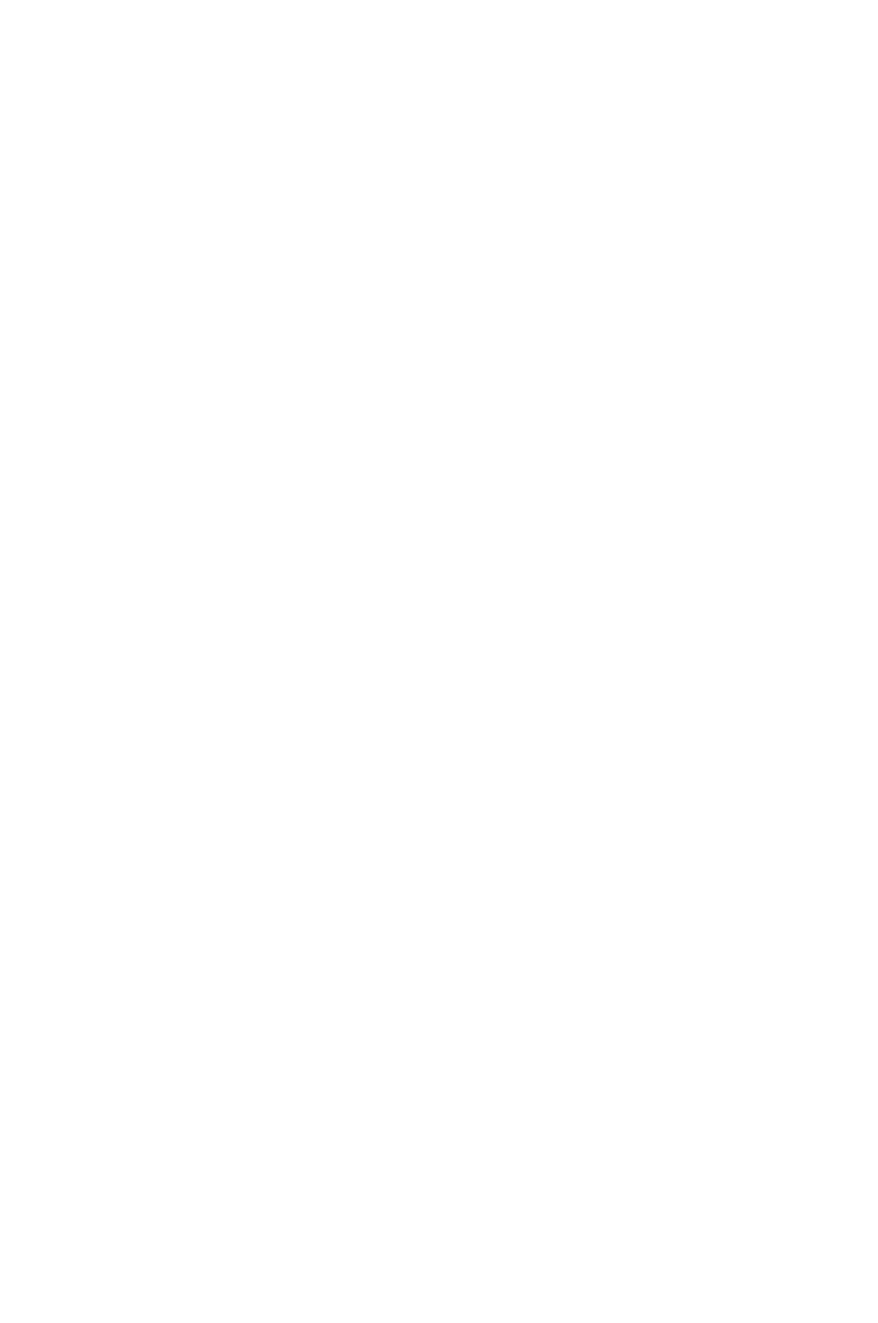
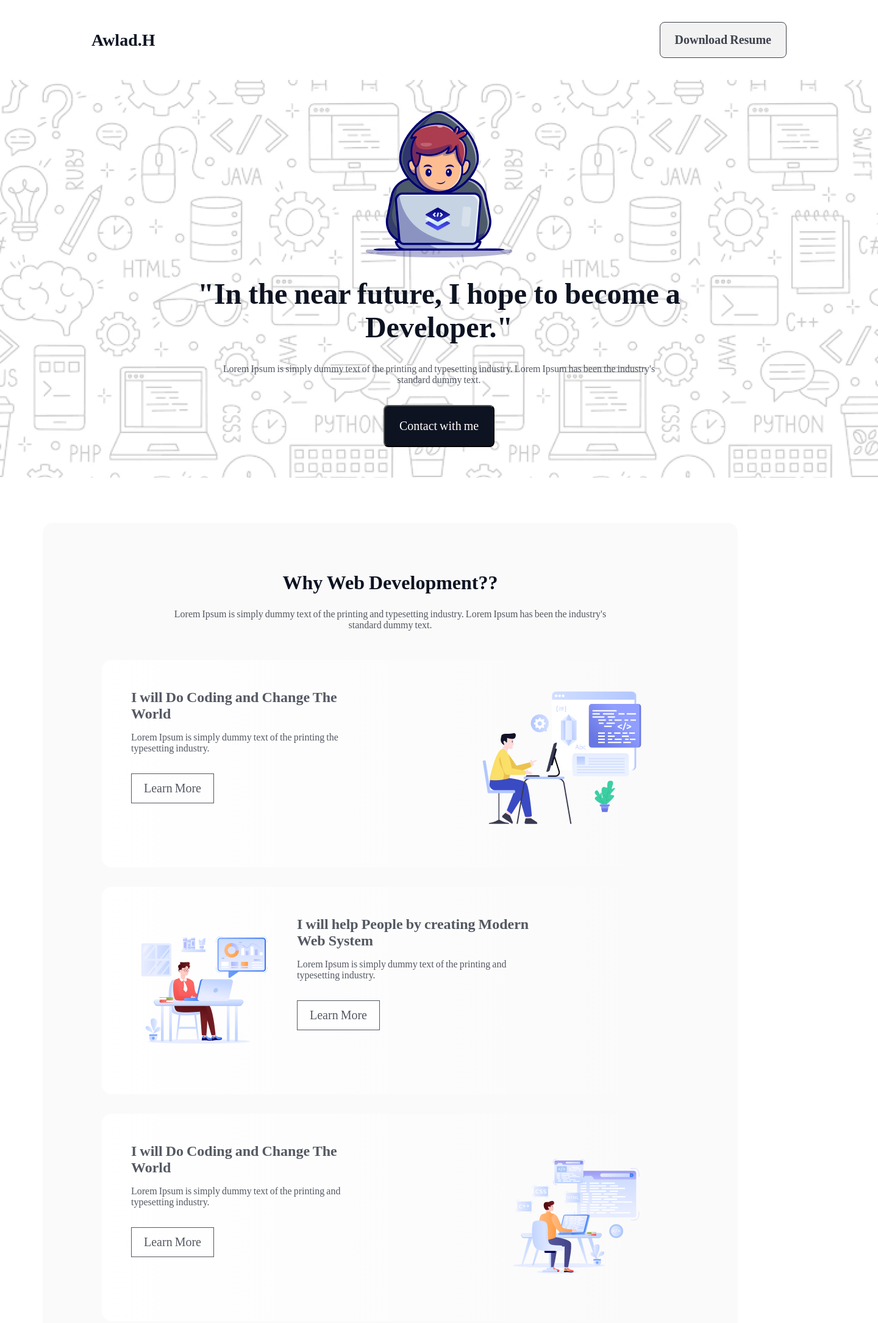
Before and after one commit to n-a-riyal/assignment-1-solution, a plain HTML site: page index.html in a window 1280 px wide. Shown: the top 2169 px of the page at 61% size, 1440 px wide, since content can reach past the window. Before the commit the page ends 800 px from the top, so only its background shows below. Drawn offline with Linux system fonts and the light colour scheme; a web font is replaced by a local one.

Commit message:
4 section end

```diff
--- a/index.html
+++ b/index.html
@@ -7,14 +7,82 @@
     <link rel="stylesheet" href="./style/style.css">
 </head>
 <body>
-    <header>
+    <header class="main-width " >
+        <section class="header-up-section secondary-width">
+            <h6 >Awlad.H</h6>
+            <button >Download Resume</button>
+        </section>
+        <section class="header-section">
+            <div class="header-section-container">
+                <img src="./images/Group.png" alt="">
+                <h1>"In the near future, I hope to become a <br>Developer."</h1>
+                <p class="text-description">Lorem Ipsum is simply dummy text of the printing and typesetting industry. Lorem Ipsum has been the industry's <br>standard dummy text.</p>
+                <button>Contact with me</button>
+            </div>
+        </section>
+    </header>
+    <main >
+        <section class="development-section secondary-width">
+            <div class="development-section-container">
+                <div class="development-section-text">
+                    <h1 class="text-title">Why Web Development??</h1>
+                    <p class="text-description">Lorem Ipsum is simply dummy text of the printing and typesetting industry. Lorem Ipsum has been the industry's <br>standard dummy text.</p>
+                </div>
+                <div>
+                    <div class="image-text">
+                        <div class="text-2-container">
+                            <h3>I will Do Coding and Change The <br> World</h3>
+                            <p class="text-description">Lorem Ipsum is simply dummy text of the printing the <br> typesetting industry.</p>
+                            <button>Learn More</button>
+                        </div>
+                        <div class="image-2-container">
+                            <img src="./images/Layer_1.png" alt="">
+                        </div>
 
-    </header>
-    <main>
+                    </div>
+                    <div class="image-text-2">
+                        <div class="image-2-container"> <img src="./images/Group 3.png" alt=""></div>
+                        <div class="text-2-container">
+                            <h3>I will help People by creating Modern <br>Web System</h3>
+                            <p class="text-description">Lorem Ipsum is simply dummy text of the printing and <br>typesetting industry.</p>
+                            <button>Learn More</button>
+                        </div>
+
+                    </div>
+                    <div class="image-text">
+                        <div class="text-2-container">
+                            <h3 class="">I will Do Coding and Change The <br>World</h3>
+                            <p class="text-description">Lorem Ipsum is simply dummy text of the printing and <br> typesetting industry.</p>
+                            <button>Learn More</button>
+                        </div>
+
+                        <div class="image-2-container"><img src="./images/Group 4.png" alt=""></div>
+                    </div>
+
+
+                </div>
+            </div>
+        </section>
+        <section class="vai-section secondary-width">
+            <div class="vai-section-text">
+                <h3 class="text-title">My Inspiration</h3>
+                <p class="text-description">Lorem Ipsum is simply dummy text of the printing and typesetting industry. Lorem Ipsum has been the industry's <br>standard dummy text.</p>
+            </div>
+            <div class="vai-section-image">
+                <img src="./images/Rectangle 1.png" alt="">
+            </div>
+        </section>
 
     </main>
-    <footer>
-
+    <footer class="main-width">
+         <section class="footer-container secondary-width">
+            <div class="footer-text">
+                <h5>An Open Commitment by Awlad Hossain</h5>
+            </div>
+            <div class="footer-icon">
+                <img src="./images/facebook.png" alt=""><img src="./images/github.png" alt=""><img src="./images/linkedin-icon 1.png" alt="">
+            </div>
+         </section>
     </footer>
 
 </body>
--- a/style/style.css
+++ b/style/style.css
@@ -0,0 +1,224 @@
+@import url('https://fonts.googleapis.com/css2?family=Azeret+Mono:ital,wght@0,100..900;1,100..900&display=swap');
+
+*{
+    margin: 0;
+    padding: 0;
+    box-sizing: border-box;
+    font-family: "Azeret Mono";
+    word-spacing: -1px;
+    font-style: normal
+}
+/* shared style start */
+.main-width{
+    width: 1440px;
+    margin: 0 auto;
+
+}
+.secondary-width{
+    width: 1140px;
+    margin: 0 auto;
+
+}
+.text-title{
+    font-size:32px ;
+    font-weight:800 ;
+    color: rgb(13, 19, 33);
+}
+.text-description{
+    font-size: 16px;
+    font-weight: 400;
+    color: rgb(13, 19, 33);
+    opacity: 0.7;
+}
+
+/* shared style end */
+/* header-up section start */
+.header-up-section{
+    height: 131px;
+ display: flex;
+ justify-content: space-between;
+ align-items: center;
+
+
+}
+.header-up-section h6{
+ font-size: 28px;
+ font-weight:800 ;
+ color:rgb(13, 19, 33) ;
+}
+.header-up-section button{
+    font-size: 20px;
+    font-weight:600 ;
+    color:rgb(13, 19, 33) ;
+    padding: 17px 24px;
+    border: 1px solid rgb(13, 19, 33);
+     border-radius: 8px;
+    opacity: 0.8;
+
+   }
+/* header-up section end */
+/* header section start */
+
+.header-section{
+    background-image: url(../images/Hero-bg.png);
+    background-position: center;
+    background-repeat: no-repeat;
+    background-size: cover;
+
+
+}
+.header-section-container{
+   width: 88%;
+   margin: 0 auto;
+  height: 652px;
+   display: flex;
+   align-items: center;
+   justify-content: center;
+   flex-direction: column;
+   text-align: center;
+}
+.header-section-container h1{
+font-size: 48px;
+font-weight: 800;
+color: rgb(13, 19, 33);
+margin: 32px  24px;
+}
+.header-section-container button{
+    margin-top: 32px;
+    font-size: 20px;
+    font-weight: 600px;
+    padding: 21px  24px;
+    background-color:rgb(13, 19, 33) ;
+     color: rgb(255, 255, 255);
+    border-radius:8px ;
+     -webkit-border-radius:8px ;
+      -moz-border-radius:8px ;
+       -ms-border-radius:8px ;
+        -o-border-radius:8px ;
+}
+/* header section end */
+/* devlopment section start*/
+.development-section{
+ display: flex;
+ margin-top:74px ;
+ margin-bottom: 90px;
+ justify-content: center;
+ align-items: center;
+ border-radius: 16px;
+ border-radius: 16px;
+
+background: rgba(13, 19, 33, 0.02);
+ -webkit-border-radius: 16px;
+ -moz-border-radius: 16px;
+ -ms-border-radius: 16px;
+ -o-border-radius: 16px;
+ padding: 80px 97px;
+}
+.development-section-container{
+  width: 946px;
+  height: 1233px;
+}
+ .development-section-text{
+    display: flex;
+    justify-content: center;
+    align-items: center;
+    text-align: center;
+    flex-direction: column;
+
+ }
+ .development-section-text h3{
+    margin-bottom: 24px;
+
+ }
+ .text-2-container h3{
+color: rgba(13, 19, 33, 0.7);
+ font-size: 24px;
+ font-weight: 36px;
+ margin-bottom: 16px;
+ }
+ .development-section-text p{
+  margin: 24px 0 48px 0;
+ }
+ .text-2-container button{
+    font-size: 20px;
+    font-weight: 500;
+    color: rgb(13, 19, 33);
+border: 1px solid rgb(13, 19, 33);
+opacity: 0.7;
+ padding: 12px 20px;
+ background-color: #fff;
+ margin-top: 32px;
+ }
+ .image-text{
+    padding: 48px;
+    display: flex;
+    justify-content: space-between;
+    border-radius: 16px;
+
+background: linear-gradient(90.00deg, rgb(255, 255, 255),rgba(255, 255, 255, 0) 100%);
+
+ }
+ .image-text-2{
+margin: 32px 0;
+display: flex;
+border-radius: 16px;
+
+background: linear-gradient(90.00deg, rgb(255, 255, 255),rgba(255, 255, 255, 0) 100%);
+padding:48px ;
+
+ }
+ .image-text-2 img{
+    margin-right: 32px;
+
+ }
+/* devlopment section end*/
+/* vai section start */
+.vai-section{
+    display: flex;
+ flex-direction: column;
+}
+.vai-section-text{
+display: flex;
+flex-direction: column;
+justify-content: center;
+text-align: center;
+align-items: center;
+}
+.vai-section-text p{
+    margin: 24px 0 32px 0;
+}
+.vai-section-image{
+
+border: 1px solid rgba(13, 19, 33, 0.2);
+border-radius: 16px;
+
+
+}
+.vai-section-image img{
+margin: 32px;
+}
+
+/* vai section end */
+/* footer start */
+footer{
+
+    border-radius: 16px;
+background: rgba(13, 19, 33, 0.03);
+}
+.footer-container{
+    height: 100px;
+    display: flex;
+    justify-content: space-between;
+    align-items: center;
+}
+.footer-text{
+ font-size: 20px;
+ font-weight: 600;
+ color: rgb(13, 19, 33);
+}
+.footer-icon{
+display: flex;
+gap: 24px;
+}
+
+/* footer end */
```
Also changed, not shown: images/Group 3.png (added), images/Group 4.png (added), images/Group.png (added), images/Hero-bg.png (added), images/Layer_1.png (added), images/Rectangle 1.png (added), images/css.png (added), images/facebook.png (added), images/github.png (added), images/handshake.jpg (added), images/html.png (added), images/js.png (added), images/linkedin-icon 1.png (added), images/mongodb.png (added), 2 more files.
